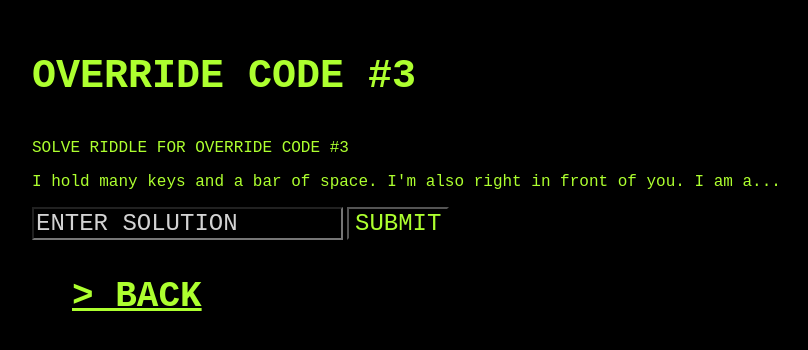
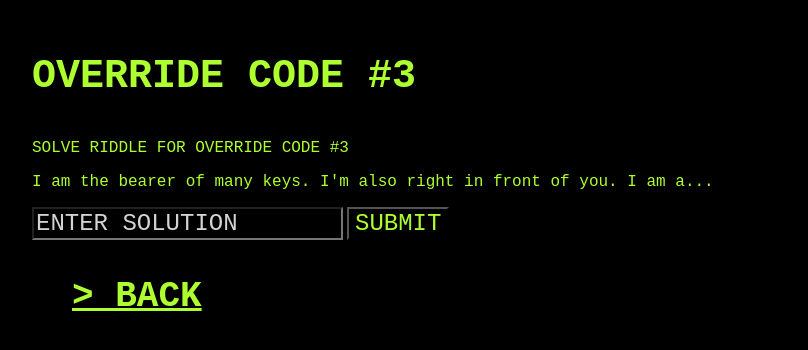
Before and after one commit to profcrawford/profcrawford.github.io, a plain HTML site: page content/secret/code.html in a window 1280 px wide. Shown: the part 122-472 px from the top of the page, without its empty margins (104-912 px from the left). Drawn offline with Linux system fonts and the light colour scheme.

Commit message:
Riddle amendment

```diff
--- a/content/secret/code.html
+++ b/content/secret/code.html
@@ -9,7 +9,7 @@
         <p class="content">SOLVE RIDDLE FOR OVERRIDE CODE #3</p>
 
         <form id="myForm" autocomplete="off">
-            <p>I hold many keys and a bar of space. I'm also right in front of you. I am a...</p>
+            <p>I am the bearer of many keys. I'm also right in front of you. I am a...</p>
             <input type="text" placeholder="ENTER SOLUTION" id="passWord"/>
             <input type="button" value="SUBMIT" onclick="validatePassword()"/>
         </form>
```
